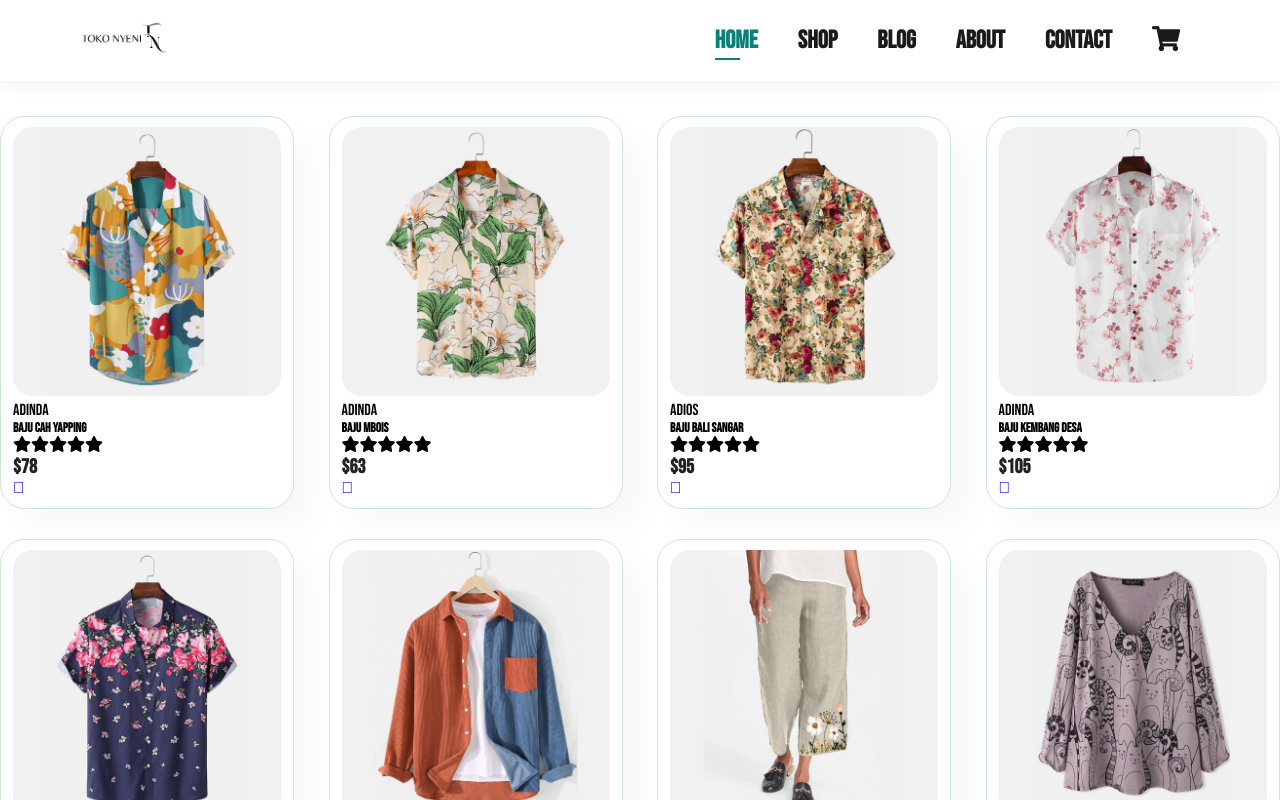
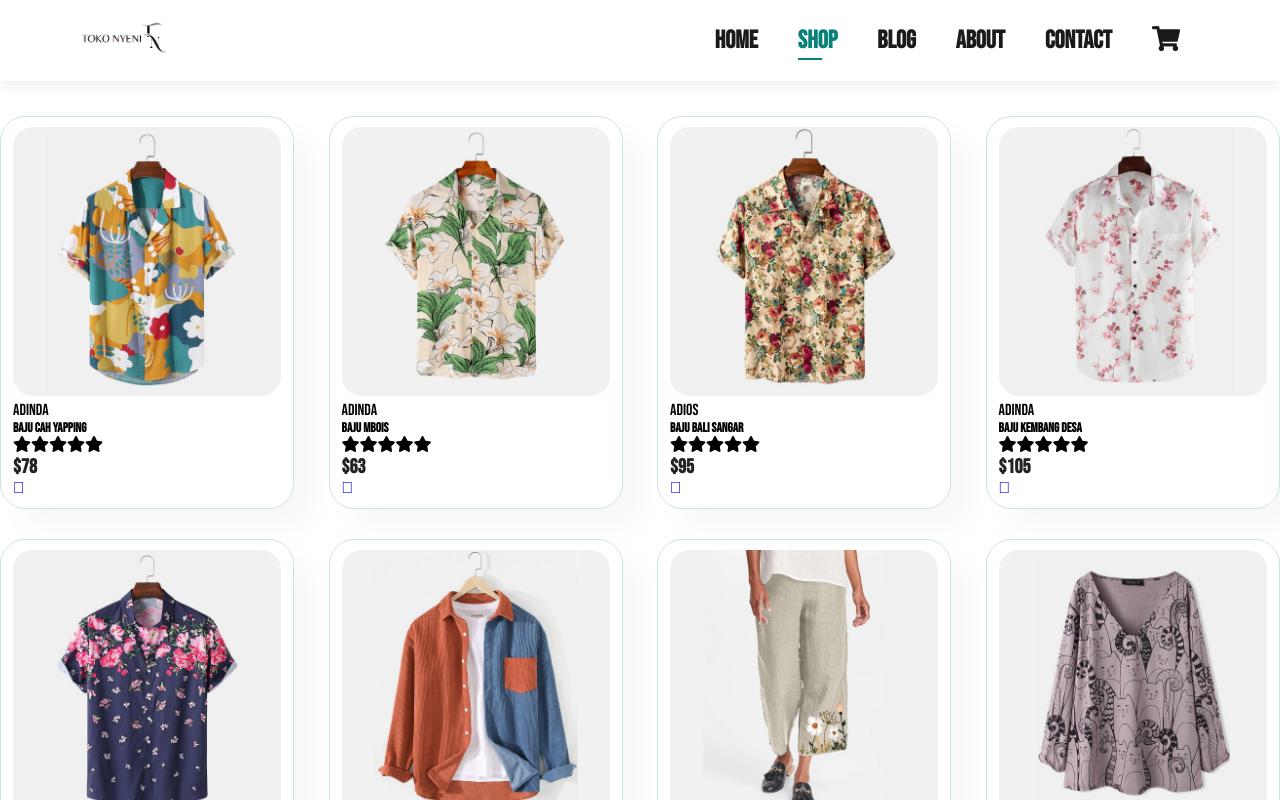
Before and after one commit to yehezkielwinatali/TokoNyeni, a React (Vite) app: page /shop in a window 1280 px wide. Shown: the top 800 px of the page. Built offline with nearby package versions, Linux system fonts and the light colour scheme.

Commit message:
header "active" fix

```diff
--- a/src/pages/shop.jsx
+++ b/src/pages/shop.jsx
@@ -10,12 +10,12 @@ function Shop() {
         </Link>
         <ul id="navbar">
           <li>
-            <Link to="/" className="active">
-              Home
-            </Link>
+            <Link to="/">Home</Link>
           </li>
           <li>
-            <Link to="/shop">Shop</Link>
+            <Link to="/shop" className="active">
+              Shop
+            </Link>
           </li>
           <li>
             <Link to="/blog">Blog</Link>
```
